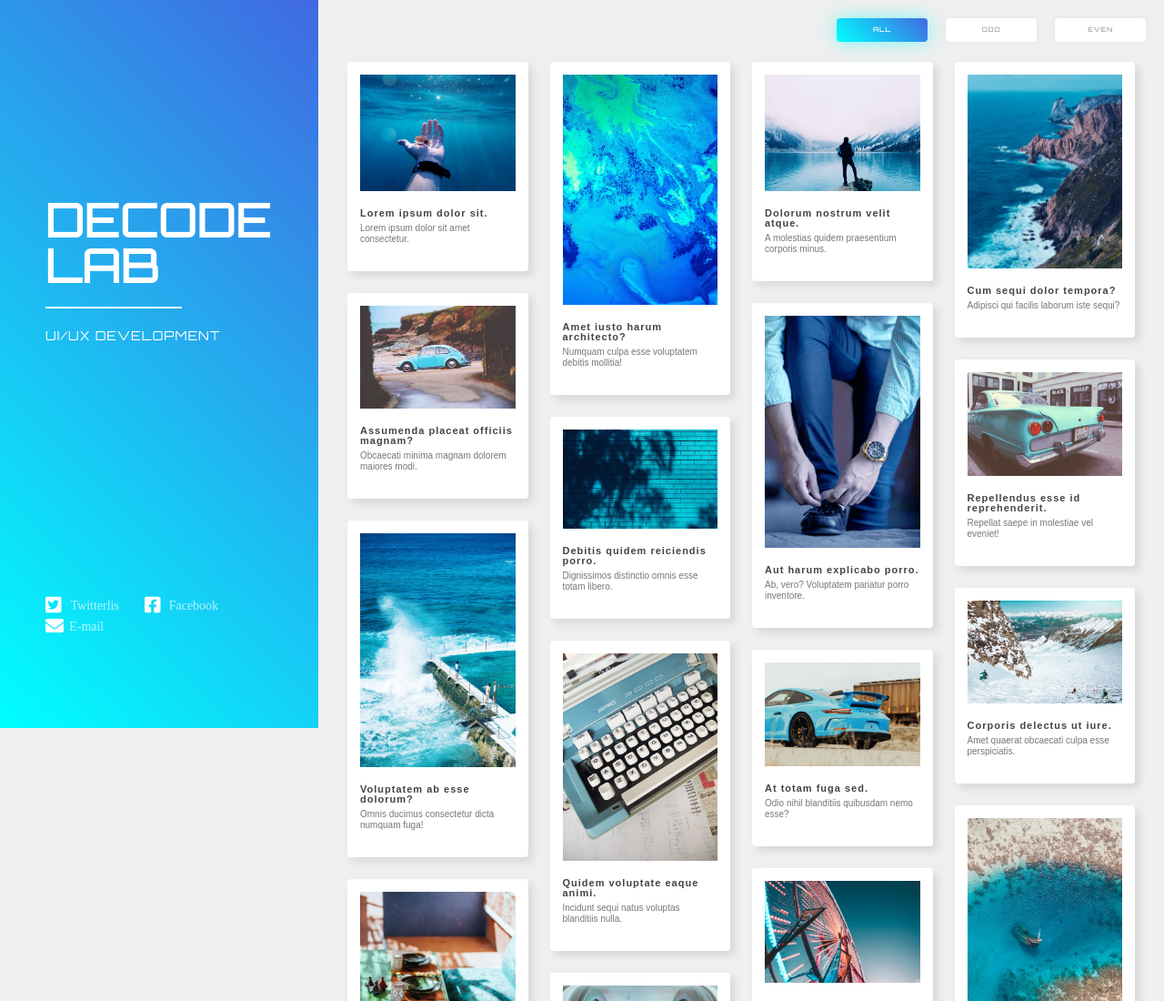
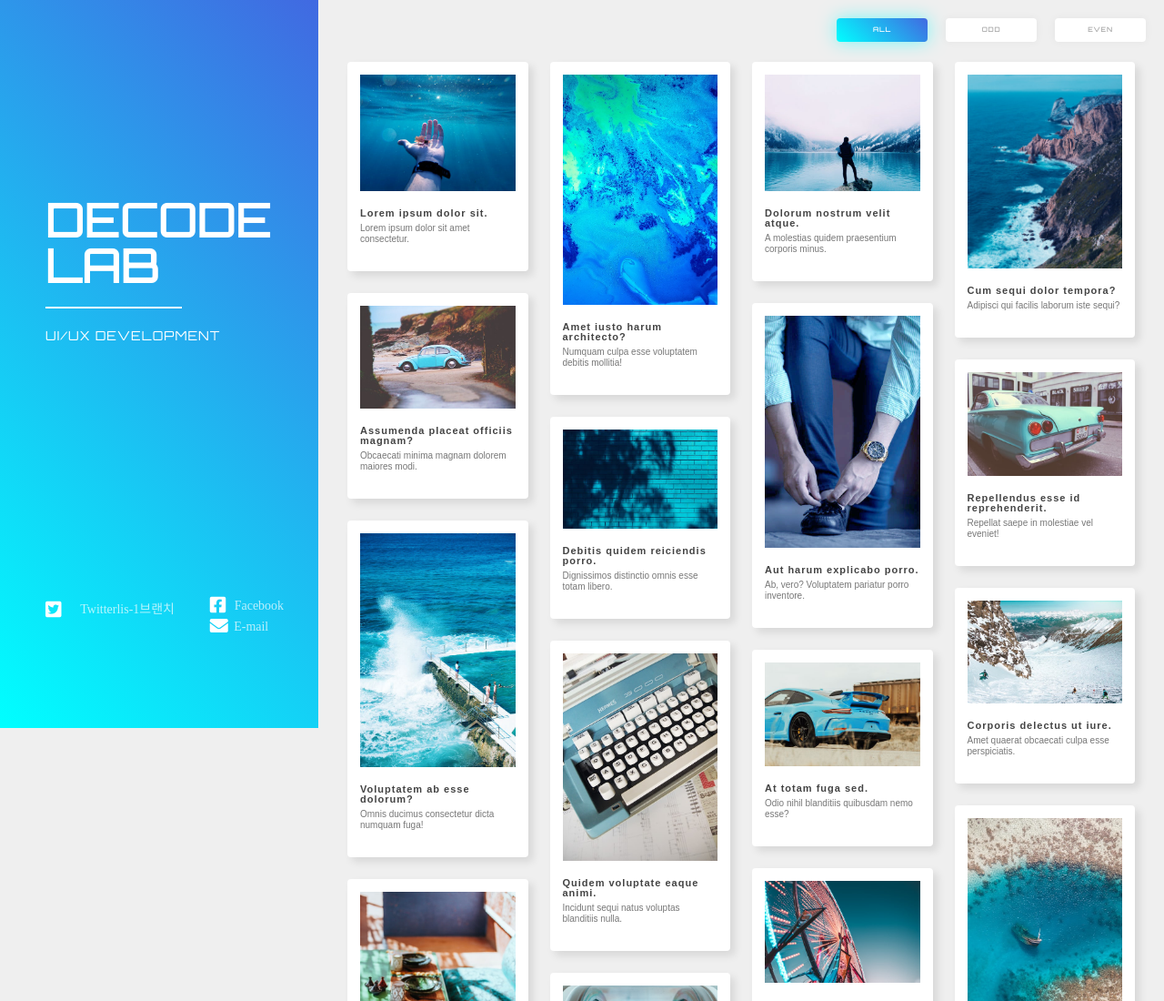
Before and after one commit to OhEunTaek/timetostart, a plain HTML site: page index.html in a window 1280 px wide. Shown: the top 1100 px of the page at 91% size. Drawn offline with nearby package versions, Linux system fonts and the light colour scheme.

Commit message:
브런치 1

```diff
--- a/index.html
+++ b/index.html
@@ -18,7 +18,7 @@
             <li>
                <a href="#">
                     <i class="fab fa-twitter-square"></i>
-                    <span>Twitterlis</span>
+                    <span>Twitterlis-1브랜치</span>
                </a>
             </li>
             <li>
```
